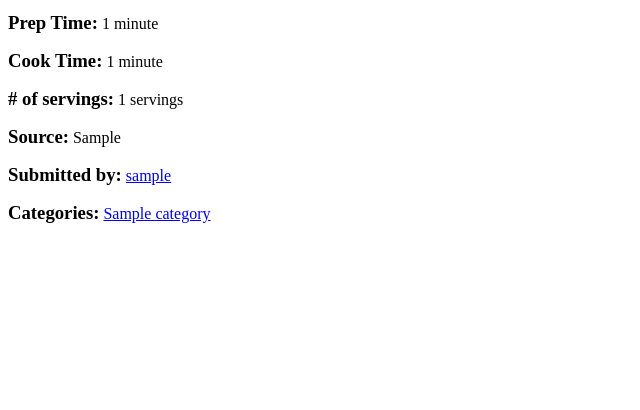
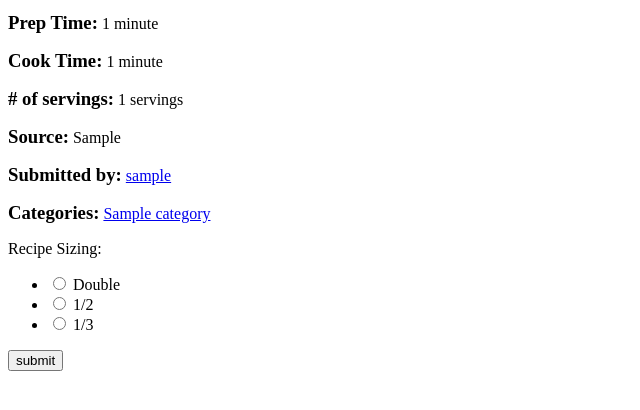
Before and after one commit to castertr0y357/RecipeBook, a Django app: a page that uses templates/RecipeBook/recipe_detail.html in a window 1280 px wide. Shown: the part 267-677 px from the top of the page, without its empty margins (0-640 px from the left). Run offline with Django 3.2, Linux system fonts and the light colour scheme; tables that the repository leaves empty hold one stand-in row (values such as "Sample post"); some libraries are stand-ins or nearby versions.

Commit message:
Started implementing recipe resizing code and options.

```diff
--- a/RecipeBook/forms.py
+++ b/RecipeBook/forms.py
@@ -111,3 +111,12 @@ class AccountCreationForm(UserCreationForm, forms.Form):
             )
         except User.DoesNotExist:
             return True
+
+
+class RecipeResizingForm(forms.Form):
+    """Form to modify ingredients based on desired recipe servings"""
+    numeric_input = forms.NumberInput()
+    CHOICES = [(2/1, "Double"), (1/2, "1/2"), (1/3, "1/3")]
+    default_recipe_sizes = forms.ChoiceField(choices=CHOICES,
+                                             widget=forms.RadioSelect,
+                                             label="Recipe Sizing")
--- a/RecipeBook/static/RecipeBook/js/recipe_detail_1.0.js
+++ b/RecipeBook/static/RecipeBook/js/recipe_detail_1.0.js
@@ -0,0 +1,5 @@
+$(document).ready(function(){
+    $("#recipe_sizing_submit").click(function(){
+
+    })
+}
--- a/RecipeBook/views.py
+++ b/RecipeBook/views.py
@@ -12,7 +12,7 @@ from django.contrib.auth.forms import AuthenticationForm, PasswordChangeForm
 
 # Local imports
 from .models import Category, Recipe
-from .forms import SearchForm, RecipeForm, AccountCreationForm
+from .forms import SearchForm, RecipeForm, AccountCreationForm, RecipeResizingForm
 from .formatting import format_time
 from urllib.parse import urlencode
 
@@ -254,19 +254,18 @@ class CategoryListView(SearchMixin, ListView):
         if self.request.is_ajax():
             sorting_method = self.request.GET.get('sorting_method')
             ascending = self.request.GET.get('ascending')
+            query_base = Category.objects.all().annotate(recipe_count=Count('recipe'))
             data = []
             if ascending == "true":
                 if sorting_method == "recipe_count":
-                    query = Category.objects.all().annotate(recipe_count=Count('recipe')).order_by('recipe_count')
+                    query = query_base.order_by('recipe_count')
                 else:
-                    query = Category.objects.all().annotate(recipe_count=Count('recipe')).order_by(sorting_method)
+                    query = query_base.order_by(sorting_method)
             elif ascending != "true":
                 if sorting_method == "recipe_count":
-                    query = Category.objects.all().annotate(recipe_count=Count('recipe')).order_by('recipe_count')\
-                        .reverse()
+                    query = query_base.order_by('recipe_count').reverse()
                 else:
-                    query = Category.objects.all().annotate(recipe_count=Count('recipe')).order_by(sorting_method)\
-                        .reverse()
+                    query = query_base.order_by(sorting_method).reverse()
             else:
                 query = None
                 data = serialize('json', None)
@@ -306,25 +305,23 @@ class CategoryDetailView(SearchMixin, DetailView):
         if self.request.is_ajax():
             sorting_method = self.request.GET.get('sorting_method')
             ascending = self.request.GET.get('ascending')
+            query_base = Recipe.objects.filter(categories=self.get_object())\
+                .annotate(total_time=F('prep_time') + F('cook_time'))
             data = []
             if ascending == "true":
                 if sorting_method == "source":
                     query = None
                 elif sorting_method == "total_time":
-                    query = Recipe.objects.filter(categories=self.get_object())\
-                        .annotate(total_time=F('prep_time') + F('cook_time')).order_by('total_time')
+                    query = query_base.order_by('total_time')
                 else:
-                    query = Recipe.objects.filter(categories=self.get_object())\
-                        .annotate(total_time=F('prep_time') + F('cook_time')).order_by(sorting_method)
+                    query = query_base.order_by(sorting_method)
             elif ascending != "true":
                 if sorting_method == "source":
                     query = None
                 elif sorting_method == "total_time":
-                    query = Recipe.objects.filter(categories=self.get_object())\
-                        .annotate(total_time=F('prep_time') + F('cook_time')).order_by('total_time').reverse()
+                    query = query_base.order_by('total_time').reverse()
                 else:
-                    query = Recipe.objects.filter(categories=self.get_object())\
-                        .annotate(total_time=F('prep_time') + F('cook_time')).order_by(sorting_method).reverse()
+                    query = query_base.order_by(sorting_method).reverse()
             else:
                 query = None
                 data = serialize('json', None)
@@ -369,10 +366,13 @@ class RecipeDetailView(SearchMixin, DetailView):
         recipe.prep_time = format_time(recipe.prep_time)
         recipe.cook_time = format_time(recipe.cook_time)
 
+        resize_form = RecipeResizingForm
+
         if "http" in str(recipe.source):
             recipe.link = recipe.source
 
         context['recipe'] = recipe
+        context['resize_form'] = resize_form
         return context
 
     def get(self, request, *args, **kwargs):
--- a/templates/RecipeBook/recipe_detail.html
+++ b/templates/RecipeBook/recipe_detail.html
@@ -74,5 +74,12 @@
                     </p>
                 {% endif %}
             </div>
+            <div id="recipe sizing">
+                <form action="" method="post" name="Recipe Sizing" title="Recipe Sizing">
+                    {% csrf_token %}
+                    {{ resize_form }}
+                    <input type="submit" value="submit" id="recipe_sizing_submit">
+                </form>
+            </div>
         {% endif %}
     {% endblock body %}
```
